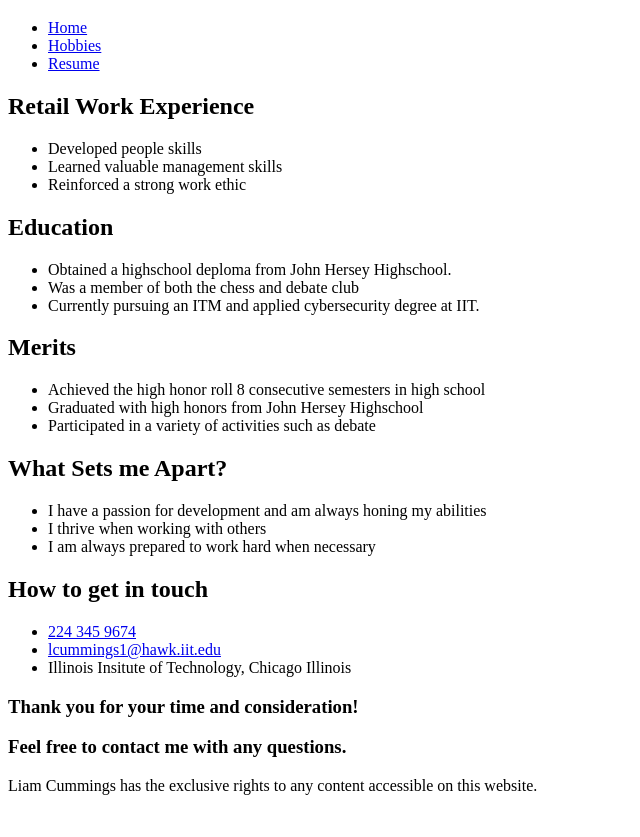
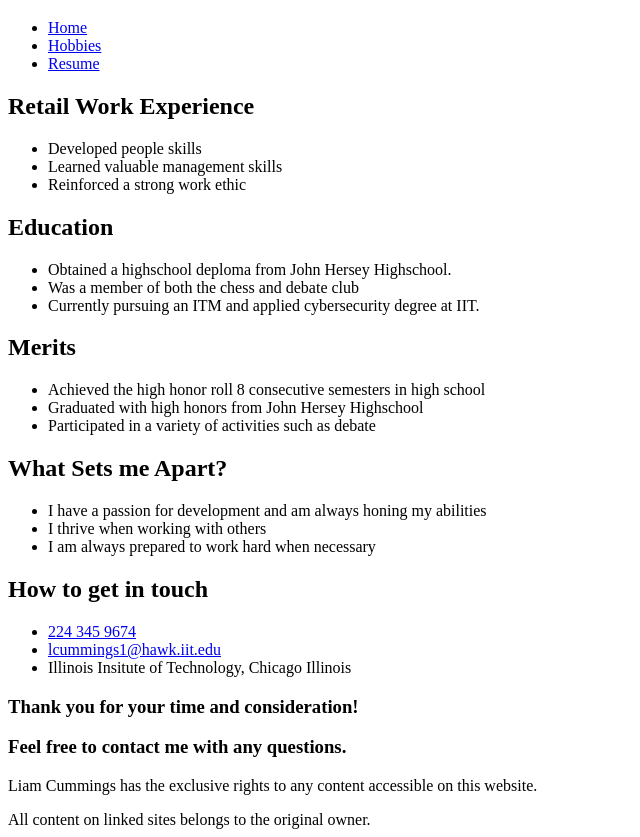
Before and after one commit to lcummings3424/MyWebsiteProject, a plain HTML site: page resume/index.html in a window 1280 px wide. Shown: the part 61-898 px from the top of the page, without its empty margins (0-640 px from the left). Before the commit the page ends 872 px from the top, so only its background shows below. Drawn offline with Linux system fonts and the light colour scheme.

Commit message:
Add copyright disclaimer

```diff
--- a/resume/index.html
+++ b/resume/index.html
@@ -30,8 +30,8 @@
   <h2>Education</h2>
   <ul id="schooling">
     <li>Obtained a highschool deploma from John Hersey Highschool.</li>
-      <li> Was a member of both the chess and debate club</li>
-      <li> Currently pursuing an ITM and applied cybersecurity degree at IIT.</li>
+      <li>Was a member of both the chess and debate club</li>
+      <li>Currently pursuing an ITM and applied cybersecurity degree at IIT.</li>
     </ul>
   </section>
   <article class="merits">
@@ -66,5 +66,6 @@
     <footer id="copyright">
       <p>Liam Cummings has the exclusive rights to any content accessible on this website.</p>
     </footer>
+          <footer id="disclaimer">All content on linked sites belongs to the original owner.</footer>
   </body>
   </html>
```
Also changed, not shown: hobbies/index.html (+1 -0 lines), index.html (+1 -0 lines).
